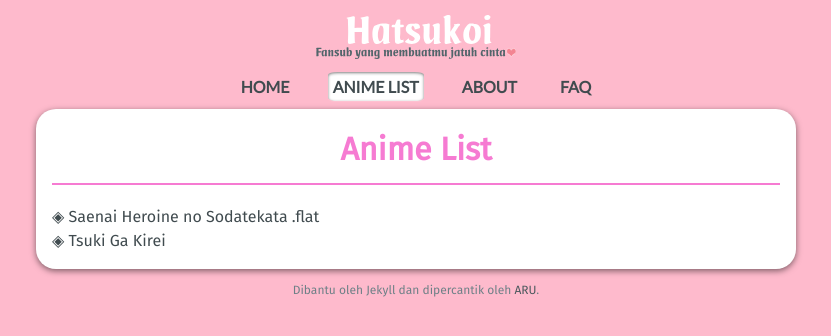
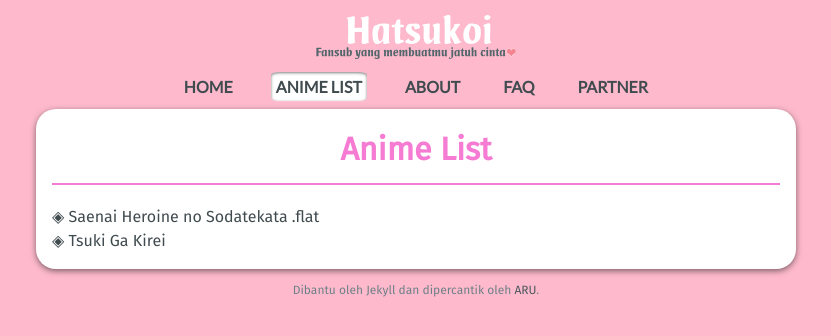
Before and after one commit to faishalirwn/hatsukoisubs, a Jekyll site: the page built from pages/anime-list.html, in a window 1280 px wide. Shown: the top 336 px of the page, without its empty margins (224-1055 px from the left). Built offline with Jekyll 4.4.1, drawn with Linux system fonts in a browser that asks for light colours.

Commit message:
partner :v

```diff
--- a/_includes/header.html
+++ b/_includes/header.html
@@ -10,6 +10,8 @@
     target="_top" href="{{ site.url }}/about">About</a>
     <a class="page-link {% if page.url == '/faq.html' %}current{% endif %}"
     target="_top" href="{{ site.url }}/faq">FAQ</a>
+    <a class="page-link {% if page.url == '/partner.html' %}current{% endif %}"
+    target="_top" href="{{ site.url }}/partner">Partner</a>
   </nav>
 
 </header>
```
